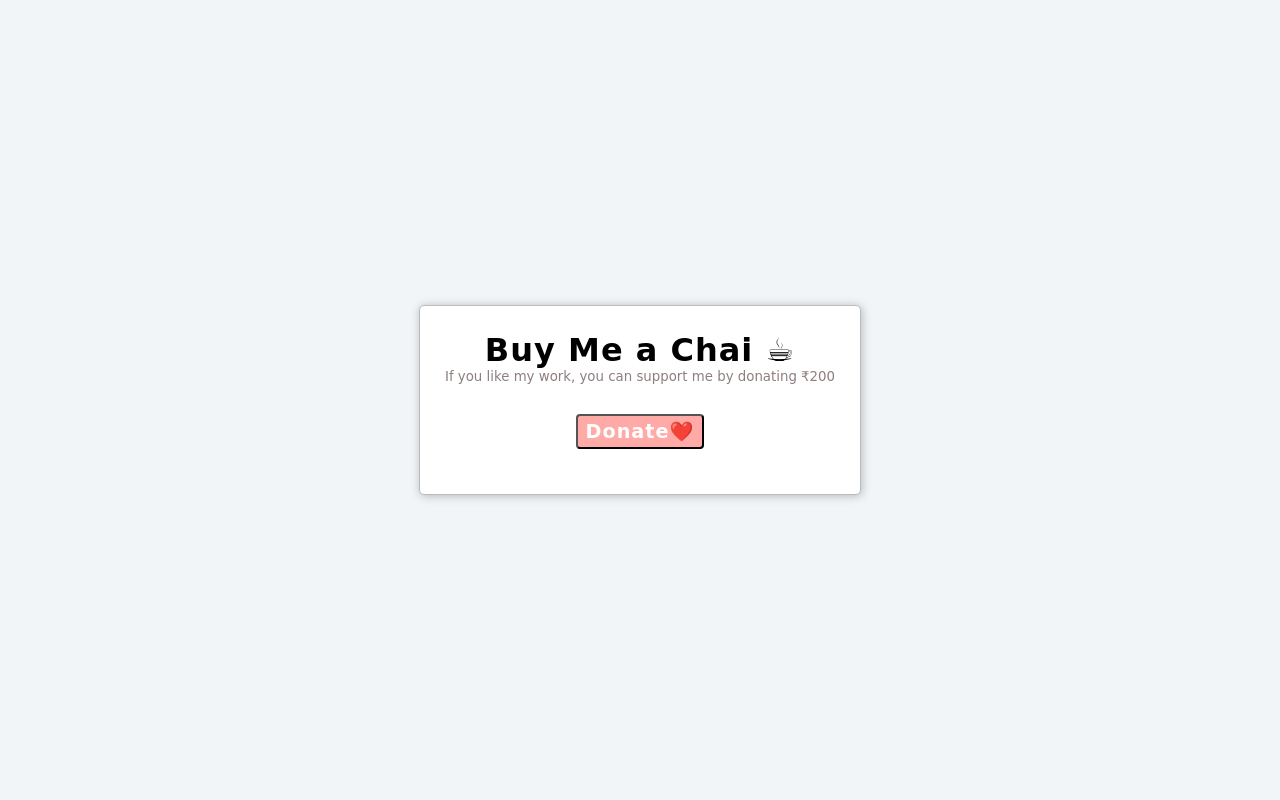
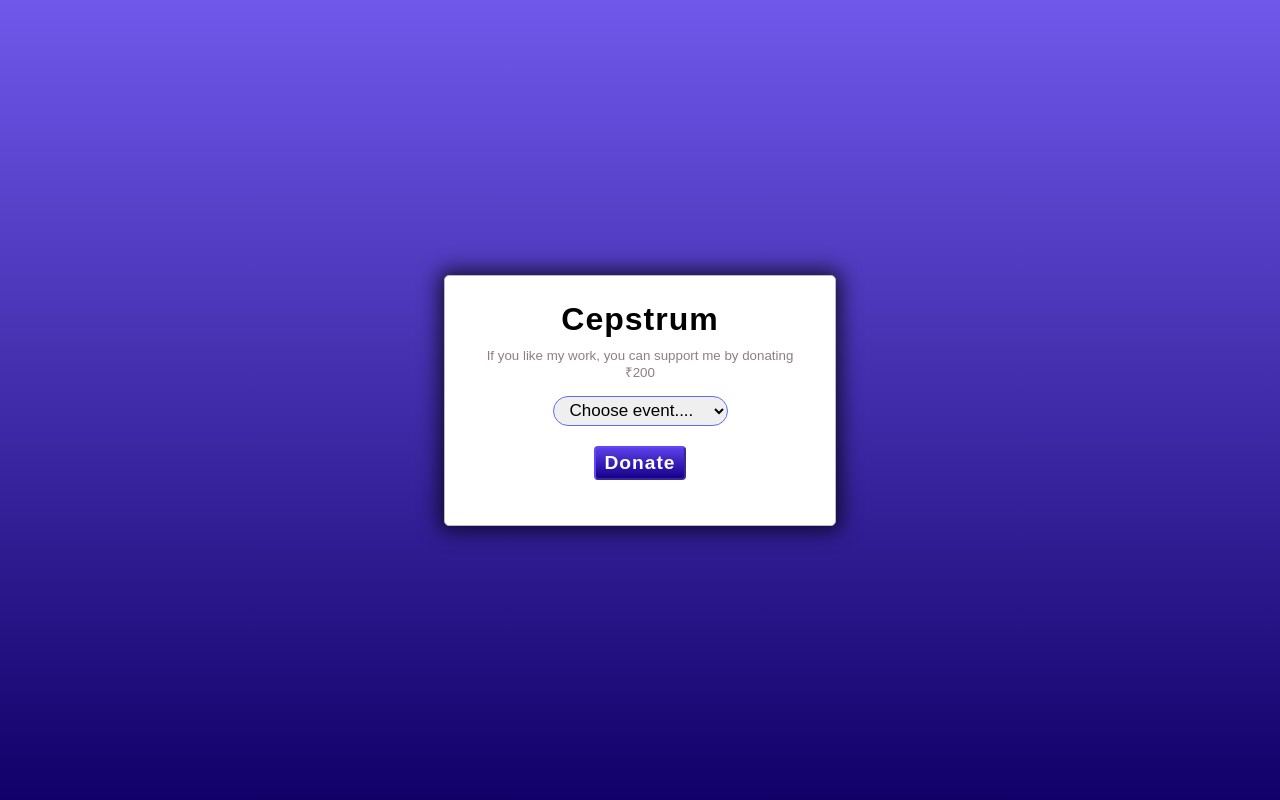
Before and after one commit to narang-v/cepstrum, a Django app: template payment/templates/payment/index.html in a window 1280 px wide. Run offline with Django 3.2, Linux system fonts and the light colour scheme; the template is opened without the code that fills it, so the values that code supplies are empty; some libraries are stand-ins or nearby versions.

Commit message:
New payment page
Added drop down, input box
Customized Submit button
Added javascript file

```diff
--- /dev/null
+++ b/payment/static/payment/script.js
@@ -0,0 +1,22 @@
+function toggleButton() {
+    var x = document.getElementsByClassName("amount")[0];
+
+      x.style.display = "block";
+  }
+
+  function manage(txt) {
+    var bt = document.getElementsByClassName('btn')[0];
+    var btext = document.getElementsByClassName('btn-text')[0];
+
+    if (txt.value != '') {
+        bt.disabled = false;
+        bt.style.cursor="pointer";
+        btext.style.cursor="pointer";
+    }
+    else {
+        bt.disabled = true;
+        bt.style.cursor="no-drop";
+        btext.style.cursor="no-drop";
+
+    }
+}
--- a/payment/templates/payment/index.html
+++ b/payment/templates/payment/index.html
@@ -4,20 +4,20 @@
     <meta charset="UTF-8" />
     <meta http-equiv="X-UA-Compatible" content="IE=edge" />
     <meta name="viewport" content="width=device-width, initial-scale=1.0" />
-    <title>GFG</title>
+    <title>Cepstrum-Donation Portal</title>
     <style>
       * {
         box-sizing: border-box;
         padding: 0px;
         margin: 0px;
-        font-family: cursive;
+        font-family: Arial, Helvetica, sans-serif;
       }
       html,
       body {
         height: 100%;
       }
       body {
-        background-color: #f1f5f8;
+        background-image: linear-gradient(to top,#110068,#7058eb);
         display: flex;
         justify-content: center;
         align-items: center;
@@ -27,11 +27,13 @@
         padding: 25px;
         border: 1px solid #bbbbbb;
         border-radius: 5px;
-        box-shadow: 1px 1px 10px 0px rgb(0 0 0 / 25%);
+        width:392px;
+        box-shadow: 0px 0px 20px 5px rgb(0 0 0 / 70%);
       }
       .title {
         text-align: center;
         letter-spacing: 1px;
+        margin-bottom: 10px;
       }
       .muted {
         color: #8e7f7f;
@@ -47,29 +49,124 @@
         border-radius: 4px;
         cursor: pointer;
         padding: 4px 8px;
-        background-color: #ffaaa7;
+        background-image: linear-gradient(to top,#17008b,#5b3fe8);
+        border-color: #5b3fe8;
         color: white;
         font-size: 1.2em;
         font-weight: 600;
         letter-spacing: 1px;
+        transition: all 0.5s;
+        cursor: no-drop;
       }
+      .btn span {
+        cursor: no-drop;
+        display: inline-block;
+        position: relative;
+        transition: 0.5s;
+      }
+      .btn span:after {
+        content: '\00bb';
+        position: absolute;
+        opacity: 0;
+        top: 0;
+        right: -20px;
+        transition: 0.5s;
+        }
+
+      .btn:hover span {
+       padding-right: 25px;
+      }
+
+      .btn:hover span:after {
+        opacity: 1;
+        right: 0;
+      }
+
+      .input-area
+      {
+        padding-top: 5px;
+        display: block;
+        text-align: center;
+        margin: auto;
+      }
+       .events-list
+      {
+        font-family:sans-serif;
+         font-size: 17px;
+        border-color: #5d6dff;
+        border-radius: 15px;
+        height:30px;
+        box-shadow: none;
+        padding-left: 12px;
+        width: 175px;
+      }
+      .events-list option
+      {
+        padding-bottom: 12px;
+        background-image: linear-gradient(to top,#17008b,#5b3fe8);
+      }
+      .amount
+      {
+        font-family:sans-serif;
+        margin: auto;
+        height:30px;
+        width:175px;
+        margin-top: 12px;
+        font-size: 17px;
+        padding-left:12px ;
+        border-radius: 15px;
+        border-color: #5d6dff;
+        display: none;
+      }
+
+      /* Chrome, Safari, Edge, Opera */
+input::-webkit-outer-spin-button,
+input::-webkit-inner-spin-button {
+  -webkit-appearance: none;
+  margin: 0;
+}
+
+/* Firefox */
+input[type=number] {
+  -moz-appearance: textfield;
+}
+
     </style>
   </head>
   <body>
     <div class="card">
-      <h1 class="title">Buy Me a Chai ☕</h1>
+      <h1 class="title">Cepstrum</h1>
       <small class="muted"
         >If you like my work, you can support me by donating ₹200</small
       >
-      <div class="btn_container">
-        <!-- Payment Button -->
-        <button class="btn" id="pay-btn">Donate❤️</button>
+
+      <form action="#" class="events-form">
+        <div class="input-area">
+        <select name="events" class="events-list" required onchange="toggleButton()">
+          <option class="list-item" value="" selected disabled hidden >Choose event....</option>
+          <option class="list-item" value="event1" >Event 1</option>
+          <option class="list-item" value="event2" >Event 2</option>
+          <option class="list-item" value="event4" >Event 4</option>
+          <option class="list-item" value="event3" >Event 3</option>
+        </select>
+
+        <br>
+
+        <input type="number" class="amount" step="1" min="50" placeholder="Enter amount in &#8377" required onkeyup="manage(this)">
+
       </div>
+        <div class="btn_container">
+          <!-- Payment Button -->
+          <button class="btn" id="pay-btn" type="submit" disabled ><span class="btn-text">Donate</span></button>
+          <div class="alert-text"></div>
+        </div>
+      </form>
+
     </div>
   </body>
 
   <script src="https://checkout.razorpay.com/v1/checkout.js"></script>
-
+  <script src="../../static/payment/script.js"></script>
   <!-- Razorpay's Javascript code. -->
   <script>
     var options = {
@@ -95,9 +192,14 @@
     var rzp1 = new Razorpay(options);
 
     // add event listener to the payment button.
+
+
     document.getElementById("pay-btn").onclick = function (e) {
+
+
       rzp1.open();
       e.preventDefault();
+
     };
   </script>
 </html>
```
